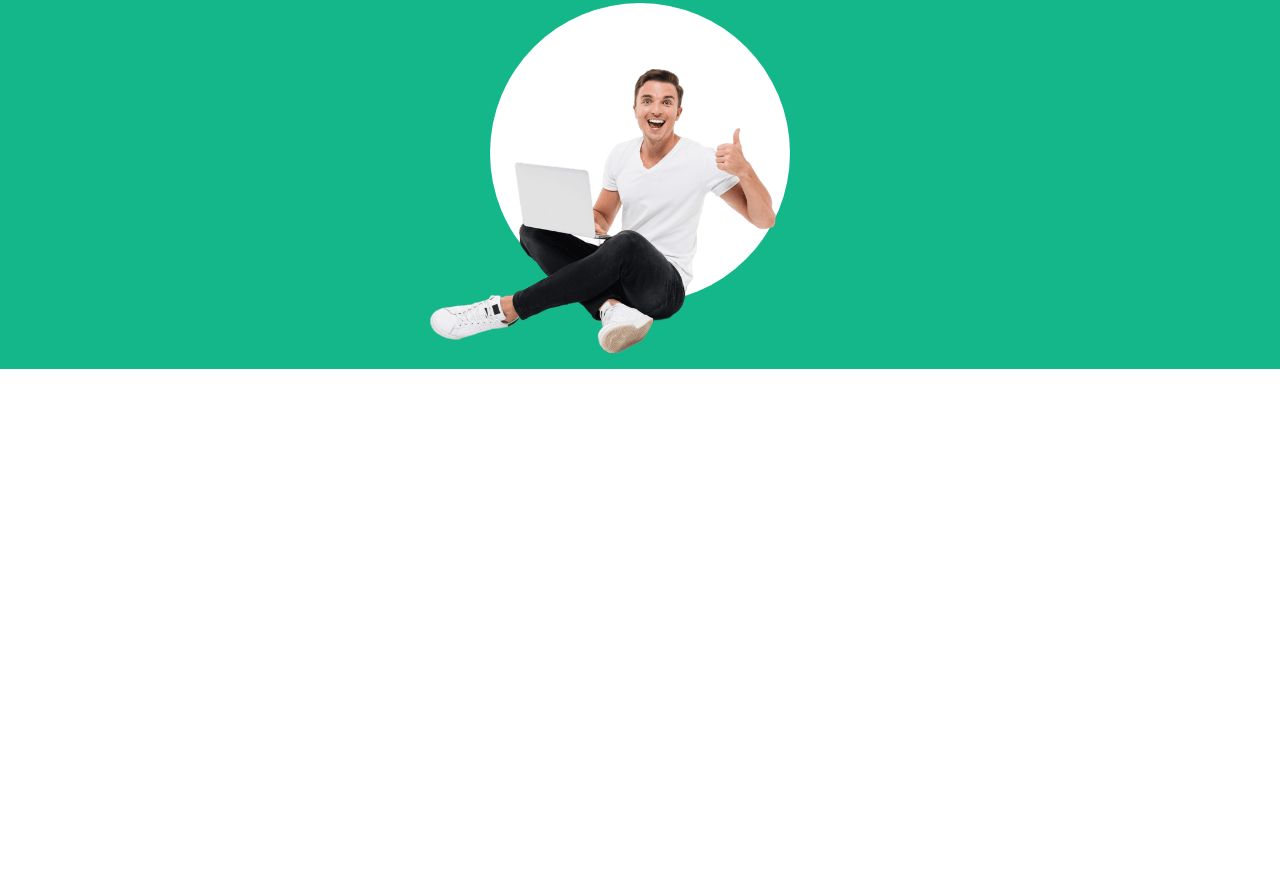
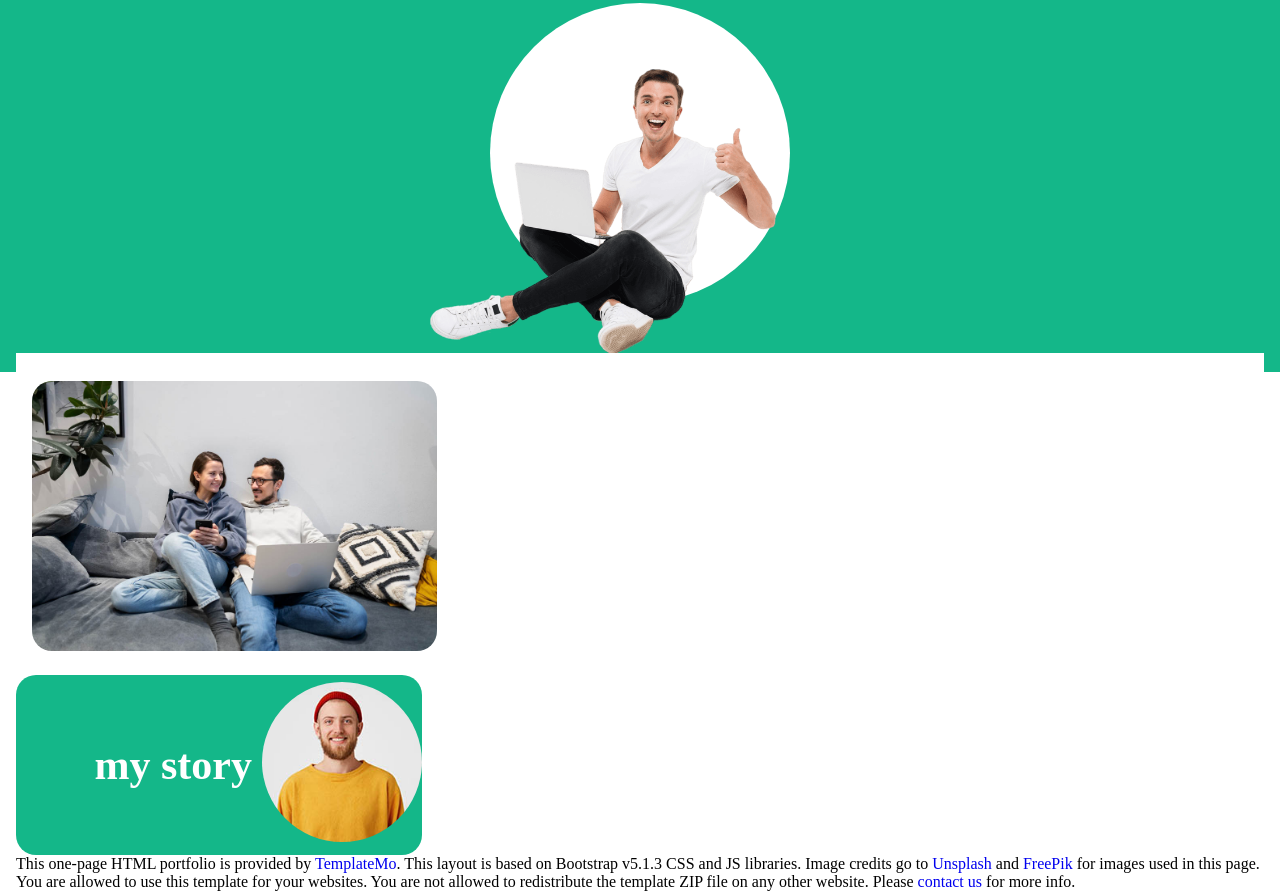
Before and after one commit to xsoul404/first-project, a plain HTML site: page index.html in a window 1280 px wide. Shown: the part 503-1394 px from the top of the page. Before the commit the page ends 872 px from the top, so only its background shows below. Drawn offline with Linux system fonts and the light colour scheme.

Commit message:
secion-2

```diff
--- a/asset/style.css
+++ b/asset/style.css
@@ -135,7 +135,7 @@ a{
 .b-head{
     background: #14B789;
     width: 100%;
-
+height: 875px;
     position: relative;
 }
 .navbar{
@@ -250,8 +250,6 @@ align-items: center;
 justify-content: center;
 position: relative;
 padding-bottom: 50px;
-
-
 }
 .img-section-main{
     width: 300px;
@@ -264,5 +262,34 @@ padding-bottom: 50px;
     width: 467px;
     height: 311px;
     bottom: 0;
+}
+.section-img-story{
+    width: 100%;
+
+    background-color: #fff;
+
 
 }
+.section-img-story img{
+    border-radius: 20px;
+    width: 405px;
+    height: 270px;
+}
+.title-warp{
+    background: #14B789;
+    border-radius: 20px;
+    width: 406px;
+    height: 180px;
+    display: flex;
+    align-items: center;
+justify-content: end;
+gap: 10px;
+color: #fff;
+font-size: 28px;
+}
+.img-title-warp img{
+    width: 160px;
+    height: 160px;
+    border-radius: 50%;
+    object-fit: cover;
+}
--- a/index.html
+++ b/index.html
@@ -7,9 +7,7 @@
     <title>first projct</title>
     <link rel="stylesheet" href="./asset/style.css">
     <link rel="stylesheet" href="https://cdnjs.cloudflare.com/ajax/libs/font-awesome/4.7.0/css/font-awesome.min.css">
-
 </head>
-
 
 <body>
     <section class="b-head p-4">
@@ -35,13 +33,10 @@
                     </div>
                 </div>
             </nav>
-
-
         </header>
         <main class="pt-20">
             <section class="info-box">
                 <div class="text-img-main">
-
                     <div class="img-main-text">
                         <img src="./asset/img/happy-bearded-young-man.jpg" alt="">
                     </div>
@@ -55,22 +50,44 @@
                     </h2>
                 </div>
                 <a href="">
-                <div class="text-main-end pt-2 pb-2 pr-4 pl-4">
-
+                    <div class="text-main-end pt-2 pb-2 pr-4 pl-4">
                         Let's begin
-
-                </div>
-                   </a>
-               <div class="img-container ">
+                    </div>
+                </a>
+                <div class="img-container ">
                     <div class="img-section-main"></div>
                     <img src="./asset/img/portrait-happy-excited-man-holding-laptop-computer.png" alt="">
-
-               </div>
+                </div>
+            </section>
+            <section class="section-img-story">
+                <div class="pt-7 pb-5 pl-4 pr-4">
+                    <img src="./asset/img/couple-working-from-home-together-sofa.jpg" alt="">
+                </div>
+                <div class="title-warp">
+                    <div>
+                        <h2>
+                            my story
+                        </h2>
+                    </div>
+                    <div class="img-title-warp">
+                        <img src="./asset/img/happy-bearded-young-man.jpg" alt="">
+                    </div>
+                </div>
+                <div>
+                    <p>This one-page HTML portfolio is provided by <a href="https://templatemo.com"
+                            target="_blank">TemplateMo</a>. This layout is based on Bootstrap v5.1.3 CSS and JS
+                        libraries. Image credits go to <a href="https://unsplash.com" target="_blank">Unsplash</a> and
+                        <a href="https://freepik.com" target="_blank">FreePik</a> for images used in this page.
+                    </p>
+                </div>
+                <div>
+                    <p>You are allowed to use this template for your websites. You are not allowed to redistribute the
+                        template ZIP file on any other website. Please <a href="https://templatemo.com/contact"
+                            target="_blank">contact us</a> for more info.</p>
+                </div>
             </section>
         </main>
-
     </section>
 </body>
 
-
 </html>
```
Also changed, not shown: asset/img/couple-working-from-home-together-sofa.jpg (added).
